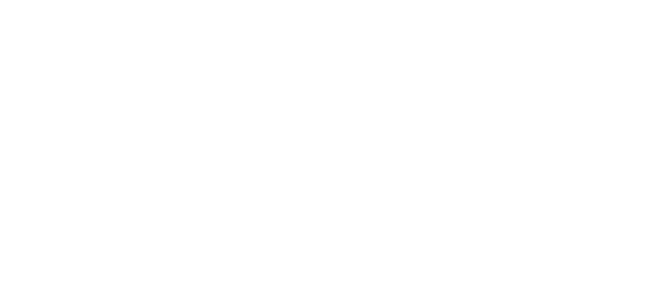
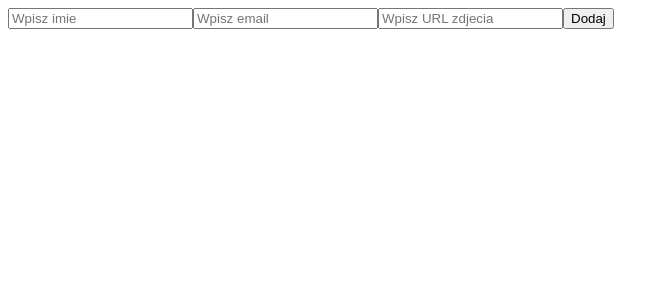
Before and after one commit to JanNowaczek/React-App-day-5, a React (Create React App) app: page / in a window 1280 px wide. Shown: the top 300 px of the page, without its empty margins (0-669 px from the left). Built offline with nearby package versions, Linux system fonts and the light colour scheme.

Commit message:
addClickHandler added

```diff
--- /dev/null
+++ b/src/AddUser.js
@@ -0,0 +1,49 @@
+import React from 'react'
+
+import { User, saveUser } from './logic'
+
+class AddUser extends React.Component {
+    state = {
+        name: '',
+        email: '',
+        avatar: '',
+    }
+
+    inputChangeHandler = (statePropName) => (event) => this.setState({
+        [statePropName]: event.target.value
+    })
+
+    addClickHandler = () => {
+        const user = new User(this.state.name, this.state.email, this.state.avatar)
+
+        saveUser(user)
+    }
+
+    render() {
+        return (
+            <div>
+                <input
+                    placeholder={'Wpisz imie'}
+                    value={this.state.name}
+                    onChange={this.inputChangeHandler('name')}
+                />
+                <input
+                    placeholder={'Wpisz email'}
+                    value={this.state.email}
+                    onChange={this.inputChangeHandler('email')}
+                />
+                <input
+                    placeholder={'Wpisz URL zdjecia'}
+                    value={this.state.avatar}
+                    onChange={this.inputChangeHandler('avatar')}
+                />
+                <button
+                    onClick={this.addClickHandler}
+                >
+                    Dodaj
+                </button>
+            </div>
+        )
+    }
+}
+export default AddUser
--- a/src/App.js
+++ b/src/App.js
@@ -1,10 +1,11 @@
 import React from 'react'
 
 import './logic'
+import AddUser from './AddUser'
 
 const App = (props) => (
   <div>
-
+      <AddUser />
   </div>
 )
 
--- a/src/logic.js
+++ b/src/logic.js
@@ -1,23 +1,22 @@
 import uuidv1 from 'uuid/v1'
-
-console.log(uuidv1())
 
 const LOCAL_STORAGE_KEY = 'jfddl7-users'
 
-class User {
+export class User {
     constructor(name, email, avatar) {
         this.name = name
         this.email = email
         this.avatar = avatar
+        this.uuid = uuidv1()
     }
 }
 
-const loadUsers = () => JSON.parse(localStorage.getItem(LOCAL_STORAGE_KEY)) || []
+export const loadUsers = () => JSON.parse(localStorage.getItem(LOCAL_STORAGE_KEY)) || []
 
-const saveUser = (user) => {
+const modifyUsers = (makeModifications) => {
     const currentUsers = loadUsers()
 
-    const newUsers = currentUsers.concat(user)
+    const newUsers = makeModifications(currentUsers)
 
     localStorage.setItem(
         LOCAL_STORAGE_KEY,
@@ -25,15 +24,10 @@ const saveUser = (user) => {
     )
 }
 
-const deleteUser = (index) => {
-    const currentUsers = loadUsers()
+export const saveUser = (user) => modifyUsers(
+    currentUsers => currentUsers.concat(user)
+)
 
-    const newUsers = currentUsers.filter((user, userIndex) => userIndex !== index)
-
-    localStorage.setItem(
-        LOCAL_STORAGE_KEY,
-        JSON.stringify(newUsers)
-    )
-}
-
-window.deleteUser = deleteUser
+export const deleteUser = (uuid) => modifyUsers(
+    currentUsers => currentUsers.filter((user) => user.uuid !== uuid)
+)
```
